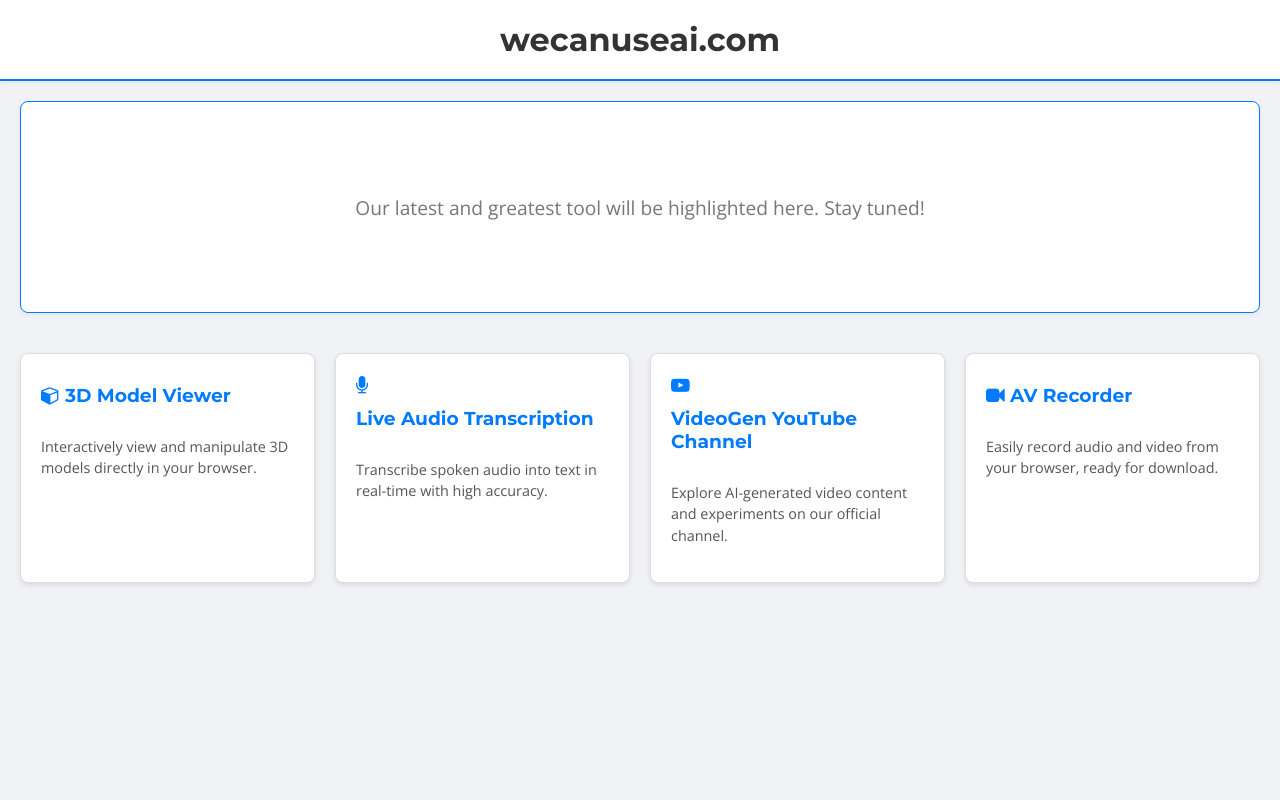
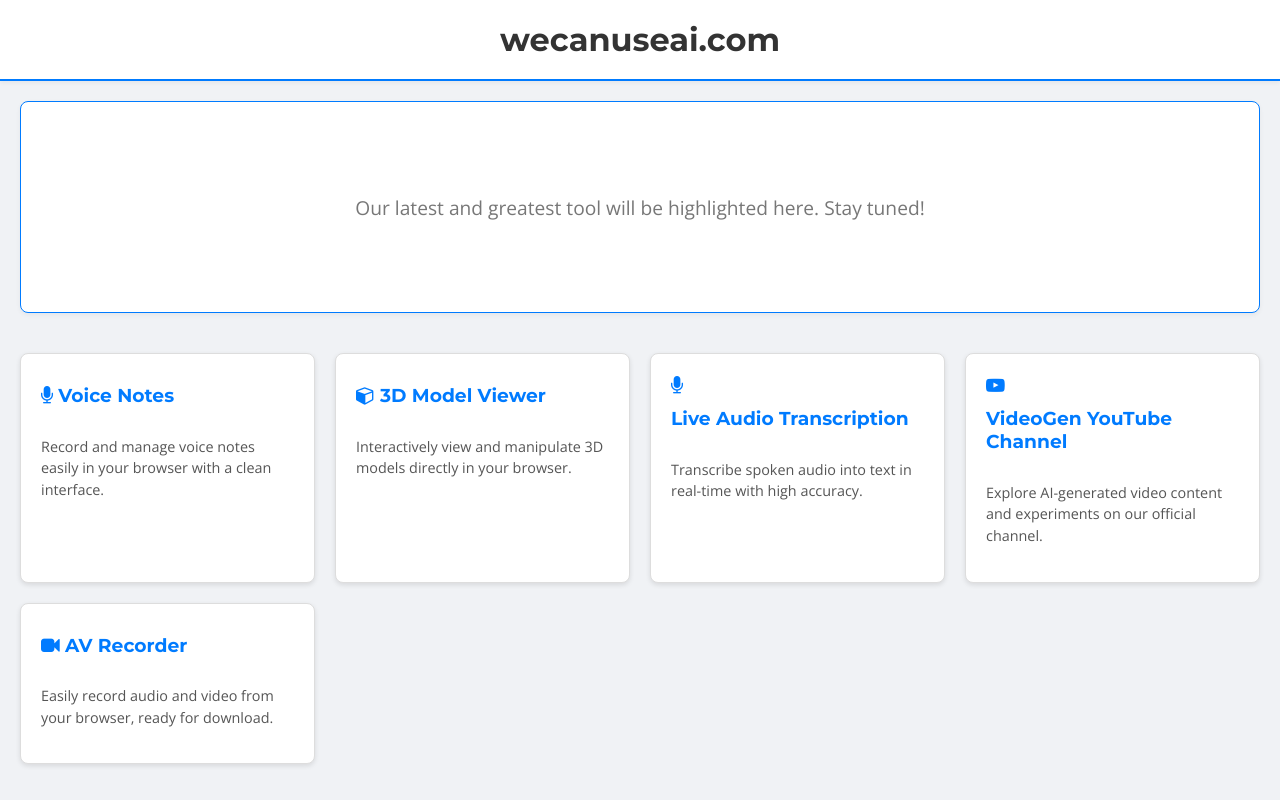
Before and after one commit to melbinjp/Utily, a plain HTML site: page index.html in a window 1280 px wide. Drawn offline with nearby package versions, Linux system fonts and the light colour scheme.

Commit message:
Update index.html
added voice note

```diff
--- a/index.html
+++ b/index.html
@@ -35,6 +35,10 @@
     <main>
         <div class="tool-grid">
             <div class="tool-card">
+                <h3><i class="fa fa-microphone" aria-hidden="true"></i> <a href="https://melbinjp.github.io/voice_notes/" target="_blank">Voice Notes</a></h3>
+                <p>Record and manage voice notes easily in your browser with a clean interface.</p>
+            </div>
+            <div class="tool-card">
                 <h3><i class="fa fa-cube" aria-hidden="true"></i> <a href="https://melbinjp.github.io/3d_modelview/" target="_blank">3D Model Viewer</a></h3>
                 <p>Interactively view and manipulate 3D models directly in your browser.</p>
             </div>
```
